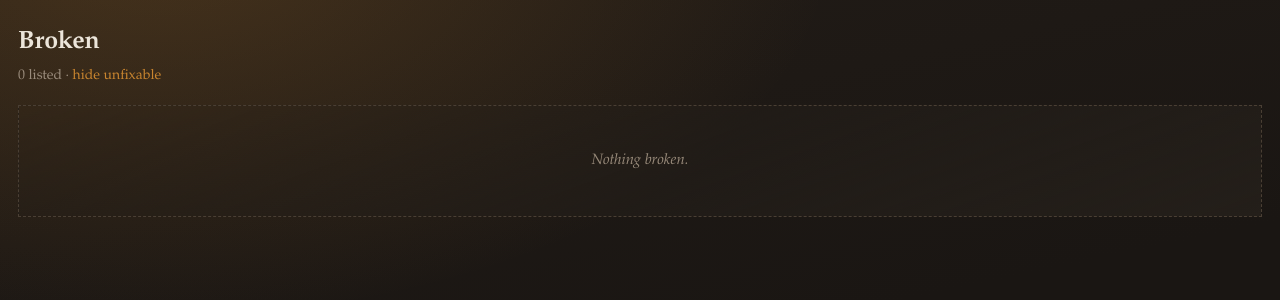
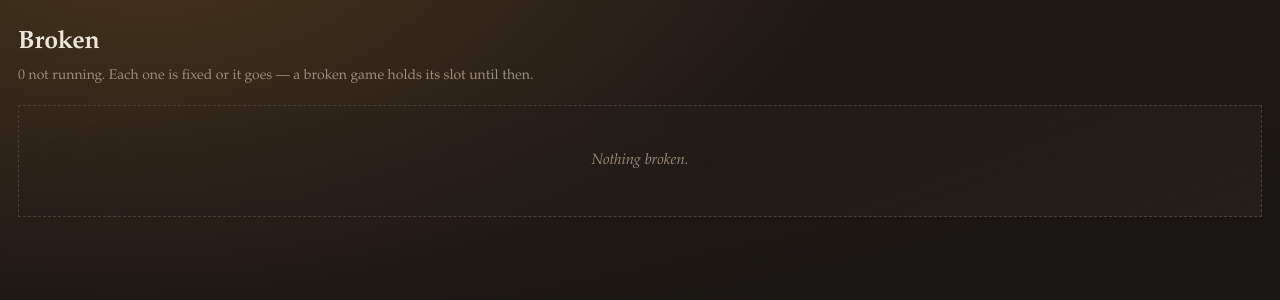
Before and after one commit to ramblepaw/gamerank, a FastAPI app: template app/templates/broken.html in a window 1280 px wide. Shown: the top 300 px of the page. Run offline with FastAPI, Linux system fonts and the light colour scheme; the template is opened without the code that fills it, so the values that code supplies are empty.

Commit message:
A broken game keeps its slot, and loses its status field
Marking a game broken counted as a completed check, so two broken games paid
for a new one. Only a game that runs earns credit now: a broken one has not
left the pile of work, and letting it fund an addition is how they end up
never getting fixed.

The statuses go. Broken is a yes or no, as it was meant to be - one person
fixes these, so a stage to move a game through was only a record of having
looked at it. The Broken page offers the ways out instead: Fixed, Replaced
(back to unverified, since a different copy is a different build), Slate, and
Slate & wishlist for when a working copy still needs finding. The game page
asks whether it works rather than which stage it is at, and the CSV's "Broken
Status" column becomes "Broken", TRUE or FALSE, which now reads back on import.

Broken and needs-art counts sat in one badge, added together, which could not
be read as either. They are two badges now, the broken one red and the art
one grey.

Tiles mark status with a glyph rather than a word: a green tick runs, a red
cross is unchecked, a yellow dash is broken.

Co-Authored-By: Claude Opus 5 <noreply@anthropic.com>

```diff
--- a/app/db.py
+++ b/app/db.py
@@ -14,7 +14,6 @@ DB_PATH = os.path.join(DATA_DIR, "gamerank.db")
 EXPORT_DIR = os.path.join(DATA_DIR, "exports")
 
 GRADES = ["S", "A", "B", "C", "D"]
-BROKEN_STATUSES = ["unaddressed", "investigating", "fixed_recheck", "unfixable"]
 GAME_STATUSES = ["active", "removed"]
 
 # Date the first game went on the server. Used when a row has no date.
--- a/app/exporter.py
+++ b/app/exporter.py
@@ -12,7 +12,7 @@ BASE_HEADER = [
 ]
 NEW_HEADER = [
     "Playtime (min)", "Keep/Remove", "Graded By", "Verified By",
-    "Broken Status", "Steam AppID", "Status",
+    "Broken", "Steam AppID", "Status",
 ]
 HEADER = BASE_HEADER + NEW_HEADER
 
@@ -82,7 +82,7 @@ def build_rows() -> list:
                 g["legacy_emulator"] or "", g["notes"] or "",
                 g["playtime_minutes"] if g["playtime_minutes"] is not None else "",
                 g["keep_flag"] or "", users.get(g["graded_by"], ""), users.get(g["verified_by"], ""),
-                g["broken_status"] or "", g["steam_appid"] or "", g["status"],
+                _tf(g["broken"]), g["steam_appid"] or "", g["status"],
             ] + [held.get(g["id"], {}).get(uid, "") for uid, _ in seats])
     return rows
 
--- a/app/main.py
+++ b/app/main.py
@@ -15,7 +15,7 @@ from itsdangerous import URLSafeSerializer, BadSignature
 from . import slots, queues, exporter, importer, metadata, paste, jobs, themes, grades
 from .db import (
     db, init_db, now, today, norm_title, sort_title, log_audit, get_setting_conn, set_setting,
-    hash_password, verify_password, GRADES, BROKEN_STATUSES, EXPORT_DIR, FALLBACK_DATE, DATA_DIR,
+    hash_password, verify_password, GRADES, EXPORT_DIR, FALLBACK_DATE, DATA_DIR,
     THEMES, ACCENTS, DENSITIES, TILE_SIZES, THEME_TOKENS, DEFAULT_THEME,
 )
 
@@ -180,8 +180,8 @@ def render(request: Request, template: str, **ctx):
     with db() as conn:
         ctx["slots"] = slots.status(conn)
         ctx["broken_count"] = conn.execute(
-            "SELECT COUNT(*) AS n FROM games WHERE broken = 1 AND status = 'active'"
-            " AND COALESCE(broken_status, '') != 'unfixable'").fetchone()["n"]
+            "SELECT COUNT(*) AS n FROM games WHERE broken = 1"
+            " AND status = 'active'").fetchone()["n"]
         ctx["no_art_count"] = conn.execute(
             "SELECT COUNT(*) AS n FROM games WHERE status = 'active'"
             " AND (cover_url IS NULL OR cover_url = '')").fetchone()["n"]
@@ -277,10 +277,11 @@ def verify_submit(request: Request, game_id: int, works: str = Form(...),
 
         conn.execute(
             "UPDATE games SET verified = 1, verified_by = ?, verified_at = ?,"
-            " broken = ?, broken_status = ?, notes = ?, updated_at = ? WHERE id = ?",
-            (user["id"], now(), 0 if ok else 1, None if ok else "unaddressed",
+            " broken = ?, notes = ?, updated_at = ? WHERE id = ?",
+            (user["id"], now(), 0 if ok else 1,
              notes.strip() or game["notes"], now(), game_id))
-        slots.credit_check(conn, game_id, user["id"])
+        if ok:
+            slots.credit_check(conn, game_id, user["id"])
         log_audit(conn, game_id, user["id"], "verified", "works" if ok else "broken")
         queues.clear_slot(conn, user["id"], queues.VERIFY, game_id)
         queues.refill(conn, user["id"], queues.VERIFY)
@@ -472,7 +473,7 @@ def game_detail(request: Request, game_id: int, err: str = "", user=Depends(requ
         mine = grades.for_game(conn, game_id).get(user["id"])
         sections = section_names(conn)
     return render(request, "game.html", user=user, g=dict(row), history=history, err=err,
-                  grades=GRADES, broken_statuses=BROKEN_STATUSES, panels=panels,
+                  grades=GRADES, panels=panels,
                   mine=dict(mine) if mine else None, sections=sections,
                   igdb=metadata.igdb_available())
 
@@ -481,14 +482,13 @@ def game_detail(request: Request, game_id: int, err: str = "", user=Depends(requ
 def game_update(request: Request, game_id: int, title: str = Form(...),
                 verified: str = Form(""), grade: str = Form(""), playtime: str = Form(""),
                 keep_flag: str = Form(""), notes: str = Form(""),
-                broken_status: str = Form(""), version: str = Form(""),
+                works: str = Form("yes"), version: str = Form(""),
                 section: str = Form(""), date_added: str = Form(""),
                 steam_appid: str = Form(""), cover_url: str = Form(""),
                 store_url: str = Form(""), user=Depends(require_user)):
     grade = (grade or "").strip().upper()
     if grade and grade not in GRADES:
         raise HTTPException(400, "Unknown grade.")
-    if broken_status and broken_status not in BROKEN_STATUSES:
         raise HTTPException(400, "Unknown broken status.")
     try:
         minutes = int(playtime) if str(playtime).strip() else None
@@ -500,10 +500,8 @@ def game_update(request: Request, game_id: int, title: str = Form(...),
         appid = None
 
     is_verified = 1 if verified == "1" else 0
-    is_broken = 1 if broken_status and broken_status != "fixed_recheck" else 0
-    if broken_status == "fixed_recheck":
-        is_verified = 0
-        broken_status = ""
+    # Nothing unchecked can be known to be broken.
+    is_broken = 1 if (is_verified and works == "no") else 0
 
     if appid and not store_url.strip():
         store_url = metadata.steam_store_url(appid)
@@ -511,12 +509,12 @@ def game_update(request: Request, game_id: int, title: str = Form(...),
     with db() as conn:
         conn.execute(
             "UPDATE games SET title = ?, title_norm = ?, title_sort = ?, section = ?,"
-            " date_added = ?, verified = ?, notes = ?, broken = ?, broken_status = ?,"
+            " date_added = ?, verified = ?, notes = ?, broken = ?,"
             " version = ?, steam_appid = ?, cover_url = ?, store_url = ?, updated_at = ?"
             " WHERE id = ?",
             (title.strip(), norm_title(title), sort_title(title), section.strip() or None,
              date_added.strip() or FALLBACK_DATE, is_verified, notes.strip() or None,
-             is_broken, broken_status or None, version.strip() or None, appid,
+             is_broken, version.strip() or None, appid,
              cover_url.strip() or None, store_url.strip() or None, now(), game_id))
         grades.set_grade(conn, game_id, user["id"], grade or None, minutes, keep_flag)
         log_audit(conn, game_id, user["id"], "edited", "")
@@ -746,42 +744,64 @@ def game_delete(request: Request, game_id: int, confirm: str = Form(""),
 # ------------------------------------------------------------------------- broken
 
 @app.get("/broken", response_class=HTMLResponse)
-def broken_list(request: Request, show: str = "open", user=Depends(require_user)):
-    clause = "broken = 1 AND status = 'active'"
-    if show == "open":
-        clause += " AND COALESCE(broken_status, '') != 'unfixable'"
+def broken_list(request: Request, user=Depends(require_user)):
     with db() as conn:
         rows = [dict(r) for r in conn.execute(
             "SELECT g.*, u.username AS verifier FROM games g"
             " LEFT JOIN users u ON u.id = g.verified_by"
-            " WHERE " + clause + " ORDER BY g.broken_status, g.title COLLATE NOCASE")]
-    return render(request, "broken.html", user=user, games=rows, show=show,
-                  broken_statuses=BROKEN_STATUSES)
+            " WHERE g.broken = 1 AND g.status = 'active' ORDER BY g.title_sort")]
+        grades.attach(conn, rows, user)
+    return render(request, "broken.html", user=user, games=rows)
 
 
 @app.post("/broken/{game_id}")
-def broken_update(request: Request, game_id: int, broken_status: str = Form(...),
+def broken_action(request: Request, game_id: int, action: str = Form(...),
                   notes: str = Form(""), user=Depends(require_user)):
-    if broken_status not in BROKEN_STATUSES:
-        raise HTTPException(400, "Unknown status.")
+    """A broken game has two ways out: it gets fixed, or it goes.
+
+    No status in between. Nobody is waiting on anybody, so a stage to move it
+    through would only be a record of having looked at it.
+    """
     with db() as conn:
-        game = conn.execute("SELECT notes FROM games WHERE id = ?", (game_id,)).fetchone()
+        game = conn.execute("SELECT * FROM games WHERE id = ?", (game_id,)).fetchone()
         if not game:
             raise HTTPException(404, "No such game.")
-        if broken_status == "fixed_recheck":
+        if notes.strip():
+            conn.execute("UPDATE games SET notes = ?, updated_at = ? WHERE id = ?",
+                         (notes.strip(), now(), game_id))
+
+        if action == "fixed":
             conn.execute(
-                "UPDATE games SET broken = 0, broken_status = NULL, notes = ?, verified = 0,"
-                " verified_by = NULL, verified_at = NULL, updated_at = ?"
-                " WHERE id = ?", (notes.strip() or game["notes"], now(), game_id))
-            log_audit(conn, game_id, user["id"], "fixed", "back to verify")
+                "UPDATE games SET broken = 0, verified = 1, verified_by = ?, verified_at = ?,"
+                " updated_at = ? WHERE id = ?", (user["id"], now(), now(), game_id))
+            log_audit(conn, game_id, user["id"], "fixed", "runs again")
+        elif action == "recheck":
+            # A replacement copy is a different build, so it owes a check.
+            conn.execute(
+                "UPDATE games SET broken = 0, verified = 0, verified_by = NULL,"
+                " verified_at = NULL, last_updated = ?, updated_at = ? WHERE id = ?",
+                (today(), now(), game_id))
+            log_audit(conn, game_id, user["id"], "replaced", "back to verify")
+        elif action in ("slate", "slate_wishlist"):
+            conn.execute("UPDATE games SET slated_at = ?, updated_at = ? WHERE id = ?",
+                         (now(), now(), game_id))
+            log_audit(conn, game_id, user["id"], "slated", "broken")
+            if action == "slate_wishlist":
+                held = conn.execute("SELECT 1 FROM wishlist WHERE title_norm = ?",
+                                    (game["title_norm"],)).fetchone()
+                if not held:
+                    conn.execute(
+                        "INSERT INTO wishlist (title, title_norm, steam_appid, store_url,"
+                        " cover_url, notes, added_by, created_at, updated_at)"
+                        " VALUES (?, ?, ?, ?, ?, ?, ?, ?, ?)",
+                        (game["title"], game["title_norm"], game["steam_appid"],
+                         game["store_url"], game["cover_url"], "Broken copy removed",
+                         user["id"], now(), now()))
+                    log_audit(conn, game_id, user["id"], "wishlisted", "need a working copy")
         else:
-            conn.execute(
-                "UPDATE games SET broken_status = ?, notes = ?, updated_at = ?"
-                " WHERE id = ?", (broken_status, notes.strip() or game["notes"],
-                                  now(), game_id))
-            log_audit(conn, game_id, user["id"], "broken", broken_status)
+            raise HTTPException(400, "Unknown action.")
     exporter.export(tag="broken")
-    return RedirectResponse("/broken", status_code=303)
+    return RedirectResponse(_back_to(request, "/broken"), status_code=303)
 
 
 # ------------------------------------------------------------------------ removal
@@ -850,7 +870,7 @@ async def add_confirm(request: Request, text: str = Form(...), fetch: str = Form
         """
         conn.execute(
             "UPDATE games SET verified = 0, verified_by = NULL, verified_at = NULL,"
-            " broken = 0, broken_status = NULL, last_updated = ?, updated_at = ?"
+            " broken = 0, last_updated = ?, updated_at = ?"
             " WHERE id = ?", (today(), now(), game_id))
         slots.spend(conn, game_id, user["id"], "updated")
         log_audit(conn, game_id, user["id"], "updated", "new build, back to unverified")
--- a/app/slots.py
+++ b/app/slots.py
@@ -4,8 +4,9 @@ Balance starts at the limit (default 50). Adding a game spends one slot.
 Every N checks (default 2) returns one slot. The balance is capped at the
 limit - surplus checks are not banked.
 
-A "check" is any resolved verification, working or broken. The credit is for
-shrinking the unchecked pile, not for the outcome.
+Only a game that actually runs earns credit. A broken one has not left the
+pile of work, and paying for a new game with it would mean the broken ones
+never get dealt with.
 
 Games added pre-tested spend a slot like anything else but earn nothing back,
 because they never joined the unchecked pile in the first place.
--- a/app/static/style.css
+++ b/app/static/style.css
@@ -363,6 +363,25 @@ a.name:hover { text-decoration: none; }
   background: linear-gradient(150deg, rgba(0, 0, 0, .82), rgba(0, 0, 0, .58));
   backdrop-filter: blur(2px);
 }
+/* Status at a glance: a green tick runs, a red cross has not been checked,
+   a yellow dash is broken. Faster to scan down a grid than three words. */
+.mark {
+  display: inline-flex; align-items: center; justify-content: center;
+  width: 18px; height: 18px; font-size: 12px; font-weight: 700; line-height: 1;
+  background: linear-gradient(150deg, rgba(0, 0, 0, .82), rgba(0, 0, 0, .6));
+  font-family: ui-sans-serif, system-ui, sans-serif;
+}
+.mark.ok     { color: #5fbf7a; }
+.mark.no     { color: #e06a6a; }
+.mark.broken { color: #e0b23a; font-size: 15px; }
+
+/* The needs-art count sits next to the broken count; keeping both red made
+   one number out of two. */
+.badge.quiet {
+  background: linear-gradient(160deg, var(--line-2), var(--sunk));
+  color: var(--text);
+}
+
 .flagrow { position: absolute; left: 0; bottom: 0; display: flex; gap: 1px; z-index: 2; }
 .flagrow span {
   font-size: 9px; padding: 3px 6px; border: none;
--- a/app/templates/base.html
+++ b/app/templates/base.html
@@ -12,7 +12,6 @@
 {% set tools    = nav in ['verify', 'grade'] %}
 {% set masters  = nav in ['library', 'recent', 'removal', 'wishlist'] %}
 {% set manage   = nav in ['broken', 'add', 'needsart', 'admin'] %}
-{% set mgmt_badge = broken_count + no_art_count %}
 <header class="top grain">
   <div class="top-inner">
     <a class="brand" href="/">GameRank</a>
@@ -41,11 +40,11 @@
 
       {% if not user.is_guest %}
       <details class="menu {{ 'on' if manage }}">
-        <summary>Management{% if mgmt_badge %}<span class="badge">{{ mgmt_badge }}</span>{% endif %}</summary>
+        <summary>Management{% if broken_count %}<span class="badge" title="{{ broken_count }} broken">{{ broken_count }}</span>{% endif %}{% if no_art_count %}<span class="badge quiet" title="{{ no_art_count }} need art">{{ no_art_count }}</span>{% endif %}</summary>
         <div class="menu-items">
           <a href="/add" class="{{ 'here' if nav == 'add' }}">Add Games</a>
           <a href="/broken" class="{{ 'here' if nav == 'broken' }}">Broken{% if broken_count %}<span class="badge">{{ broken_count }}</span>{% endif %}</a>
-          <a href="/needs-art" class="{{ 'here' if nav == 'needsart' }}">Needs Art{% if no_art_count %}<span class="badge">{{ no_art_count }}</span>{% endif %}</a>
+          <a href="/needs-art" class="{{ 'here' if nav == 'needsart' }}">Needs Art{% if no_art_count %}<span class="badge quiet">{{ no_art_count }}</span>{% endif %}</a>
           {% if user.is_admin %}<a href="/admin" class="{{ 'here' if nav == 'admin' }}">Admin</a>{% endif %}
         </div>
       </details>
--- a/app/templates/broken.html
+++ b/app/templates/broken.html
@@ -1,12 +1,14 @@
 {% extends "base.html" %}
-{% from "macros.html" import art %}
+{% from "macros.html" import art, steamlink %}
 {% set nav = 'broken' %}
 {% block title %}Broken &middot; GameRank{% endblock %}
 {% block body %}
 
 <h1>Broken</h1>
-<p class="sub">{{ games | length }} listed &middot;
-  <a href="/broken?show={{ 'all' if show == 'open' else 'open' }}">{{ 'show unfixable' if show == 'open' else 'hide unfixable' }}</a></p>
+<p class="sub">
+  {{ games | length }} not running. Each one is fixed or it goes &mdash; a broken
+  game holds its slot until then.
+</p>
 
 {% if not games %}<div class="empty">Nothing broken.</div>{% endif %}
 
@@ -16,24 +18,24 @@
   <div class="body">
     <h3><a href="/game/{{ g.id }}">{{ g.title }}</a></h3>
     <div class="qmeta">
-      <span class="tag {{ 'no' if g.broken_status == 'unfixable' else 'warn' }}">{{ (g.broken_status or 'unaddressed').replace('_', ' ') }}</span>
-      {% if g.verifier %}<span>{{ g.verifier }}</span>{% endif %}
+      {% if g.section %}<span>{{ g.section }}</span>{% endif %}
+      {% if g.verifier %}<span>found by {{ g.verifier }}</span>{% endif %}
+      {% if g.store_url %}<span>{{ steamlink(g) }}</span>{% endif %}
     </div>
-    <div class="row">
-      <div class="grow">
-        <label class="lbl" for="bs-{{ g.id }}">Status</label>
-        <select name="broken_status" id="bs-{{ g.id }}">
-          {% for s in broken_statuses %}
-          <option value="{{ s }}" {{ 'selected' if g.broken_status == s }}>{% if s == 'fixed_recheck' %}fixed - recheck{% else %}{{ s.replace('_', ' ') }}{% endif %}</option>
-          {% endfor %}
-        </select>
-      </div>
-      <div class="grow" style="flex:3">
-        <label class="lbl" for="bn-{{ g.id }}">Notes</label>
-        <textarea name="notes" id="bn-{{ g.id }}" style="min-height:44px">{{ g.notes or '' }}</textarea>
-      </div>
+
+    <label class="lbl" for="bn-{{ g.id }}">Notes</label>
+    <textarea name="notes" id="bn-{{ g.id }}" style="min-height:44px">{{ g.notes or '' }}</textarea>
+
+    <div class="row" style="margin-top:10px;flex-wrap:wrap">
+      <button class="primary" type="submit" name="action" value="fixed"
+              title="It runs now">Fixed</button>
+      <button type="submit" name="action" value="recheck"
+              title="A different copy is on the server; it needs checking again">Replaced &mdash; recheck</button>
+      <button class="bad" type="submit" name="action" value="slate"
+              title="Add to the removal batch">Slate</button>
+      <button class="bad" type="submit" name="action" value="slate_wishlist"
+              title="Add to the removal batch and note that a working copy is wanted">Slate &amp; wishlist</button>
     </div>
-    <div class="row" style="margin-top:10px"><button class="primary" type="submit">Update</button></div>
   </div>
 </form>
 {% endfor %}
--- a/app/templates/macros.html
+++ b/app/templates/macros.html
@@ -23,8 +23,9 @@
       {% endif %}
     {% endfor %}
     <span class="flagrow">
-      {% if not g.verified %}<span class="tag dim">unchecked</span>{% endif %}
-      {% if g.broken %}<span class="tag no">broken</span>{% endif %}
+      {% if g.broken %}<span class="mark broken" title="Broken">&minus;</span>
+      {% elif g.verified %}<span class="mark ok" title="Works">&#10003;</span>
+      {% else %}<span class="mark no" title="Not checked">&#10007;</span>{% endif %}
       {% if g.slated_at %}<span class="tag no">slated</span>{% endif %}
       {% if g.keep_flag == 'remove' and not g.slated_at %}<span class="tag no">cut</span>{% endif %}
     </span>
```
Also changed, not shown: app/importer.py (+6 -3 lines), app/templates/game.html (+6 -8 lines).
